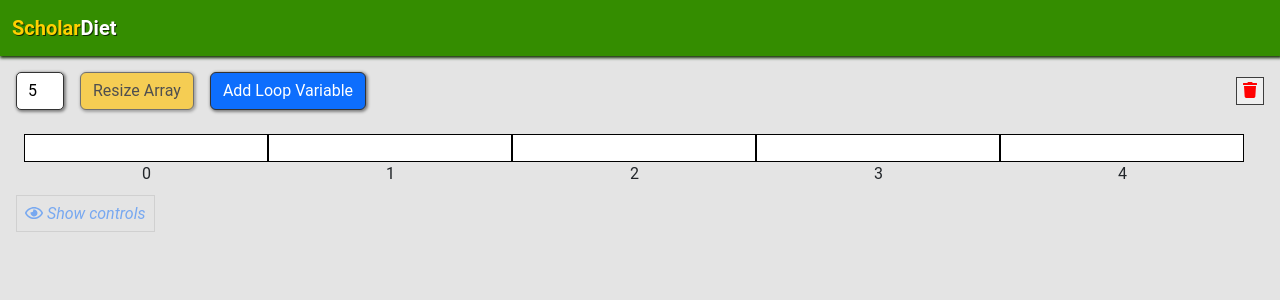
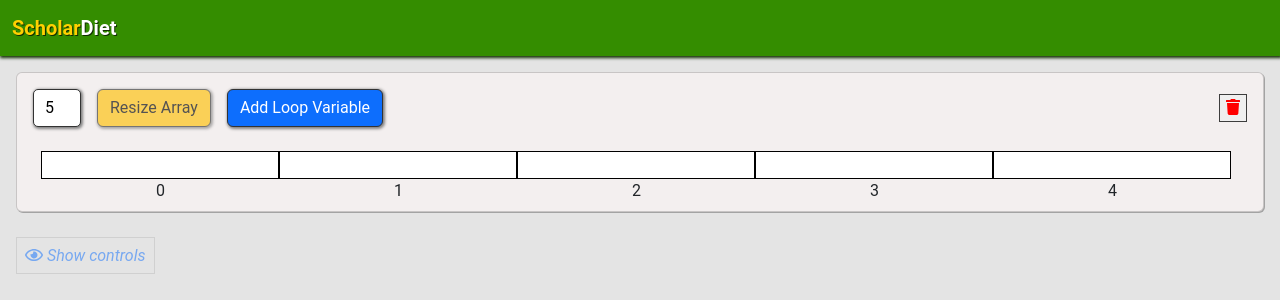
Before and after one commit to pks9862728888/scholar-diet, an Angular app in the folder frontend/: page /teaching-workspace in a window 1280 px wide. Both pictures are taken after a click on the button "Array". Shown: the top 300 px of the page. Built offline with nearby package versions, Linux system fonts and the light colour scheme.

Commit message:
Added card for components

```diff
--- a/frontend/src/app/teaching-workspace/components/array-cell/array-cell.component.ts
+++ b/frontend/src/app/teaching-workspace/components/array-cell/array-cell.component.ts
@@ -21,8 +21,8 @@ export class ArrayCellComponent {
   }
 
   getMaxCellWidth() : string {
-    var maxCellWidth = +Math.max(this.maxPaddingForArrayInBothSidesInPx - 1,
-      Math.floor((window.innerWidth - this.maxPaddingForArrayInBothSidesInPx) / this.maxCells));
+    var maxCellWidth = +Math.floor((window.innerWidth - this.maxPaddingForArrayInBothSidesInPx)
+      / this.maxCells);
     return maxCellWidth + "px";
   }
 
--- a/frontend/src/app/teaching-workspace/components/array/array.component.css
+++ b/frontend/src/app/teaching-workspace/components/array/array.component.css
@@ -1,7 +1,3 @@
-.array {
-    padding: 1rem;
-}
-
 .array-cells {
     padding: 0.5rem;
 }
@@ -45,14 +41,18 @@
     box-shadow: 1px 1px 3px 1px #808080;
 }
 
-.m-t-2rem {
+.pb-1rem {
+    padding-bottom: 1rem;
+}
+
+.mt-2rem {
     margin-top: 2rem;
 }
 
-.m-b-0_5rem {
+.mb-0_5rem {
     margin-bottom: 0.5rem;
 }
 
-.m-b-1rem {
+.mb-1rem {
     margin-bottom: 1rem;
 }
--- a/frontend/src/app/teaching-workspace/components/array/array.component.html
+++ b/frontend/src/app/teaching-workspace/components/array/array.component.html
@@ -1,6 +1,6 @@
-<section name="array" class="array">
-    <div class="d-flex temp" [ngClass]="{'m-b-1rem' : !arraySizeForm.get('maxSize')?.errors,
-                                    'm-b-0_5rem' : arraySizeForm.get('maxSize')?.errors}">
+<section name="array">
+    <div class="d-flex" [ngClass]="{'mb-1rem' : !arraySizeForm.get('maxSize')?.errors,
+                                    'mb-0_5rem' : arraySizeForm.get('maxSize')?.errors}">
         <div class="me-auto d-flex">
             <!-- Form for resizing array -->
             <form [formGroup]="arraySizeForm" class="d-flex">
@@ -23,11 +23,11 @@
             </button>
         </div>
     </div>
-    <div *ngIf="arraySizeForm.get('maxSize')?.errors" class="m-b-1rem">
+    <div *ngIf="arraySizeForm.get('maxSize')?.errors" class="mb-1rem">
         <small ><em>Array size should be a valid number ({{ minIdx }} - {{ maxAllowedSize }})</em></small>
     </div>
     <!-- Form for inserting loop control variables -->
-    <div *ngIf="showLoopVariableForm" class="m-b-1rem loop-var-form">
+    <div *ngIf="showLoopVariableForm" class="mb-1rem loop-var-form">
         <form [formGroup]="loopVariableForm">
             <div class="form-floating mb-3">
                 <input type="text" class="form-control" id="loop-var-name"
@@ -78,7 +78,7 @@
                     <em>Should be a valid number >= 0</em>
                 </small>
             </div>
-            <div class="form-check m-b-1rem">
+            <div class="form-check mb-1rem">
                 <input class="form-check-input" type="checkbox" id="loop-type"
                     [value]="loopVariableForm.get('isLoopIncrementing')"
                     formControlName="isLoopIncrementing">
@@ -97,7 +97,7 @@
         </form>
     </div>
     <!-- Array cells -->
-    <div class="array-cells d-flex" [id]="getUniqueArrayId()">
+    <div class="array-cells d-flex pb-1rem" [id]="getUniqueArrayId()">
         <array-cell *ngFor="let cellIdx of cellIdxList"
             [currIdx]="cellIdx"
             [maxCells]="getArraySize()"
@@ -105,7 +105,7 @@
             [componentRef]="getComponentRef()"></array-cell>
     </div>
     <!-- Array slider -->
-    <div class="m-t-2rem" *ngFor="let slider of arraySliderList">
+    <div class="mt-2rem" *ngFor="let slider of arraySliderList">
         <app-array-slider [name]="slider.name"
                           [minIdx]="slider.minIdx"
                           [maxIdx]="slider.maxIdx"
--- a/frontend/src/app/teaching-workspace/teaching-workspace.component.css
+++ b/frontend/src/app/teaching-workspace/teaching-workspace.component.css
@@ -1,3 +1,4 @@
+/* Workspace controls styling */
 .show-controls {
     cursor: pointer;
     text-decoration: none;
@@ -16,6 +17,16 @@
     box-shadow: 1px 1px #a3a3a3;
 }
 
+/* Workspace components sytling */
+.comp-card {
+    margin: 1rem;
+    z-index: 1;
+    box-shadow: 1px 1px #a3a3a3;
+    background-color: #f3efef;
+    overflow-x: hidden;
+    padding: 1rem;
+}
+
 .p-1r {
     padding: 1rem
 }
--- a/frontend/src/app/teaching-workspace/teaching-workspace.component.html
+++ b/frontend/src/app/teaching-workspace/teaching-workspace.component.html
@@ -1,10 +1,10 @@
 <!-- Show workspace components -->
 <section>
-    <div *ngFor="let component of componentList">
+    <div *ngFor="let component of componentList" class="card comp-card">
         <app-array *ngIf="component.type == ARRAY"
                     [componentRef]="component.reference"
                     (deleteComponentEvent)="deleteComponent($event)"
-                    [maxPaddingInBothSidesInPx]="10"></app-array>
+                    [maxPaddingInBothSidesInPx]="42"></app-array>
     </div>
 </section>
 <!-- Hide or display controls menu-bar -->
--- a/frontend/src/app/teaching-workspace/teaching-workspace.component.ts
+++ b/frontend/src/app/teaching-workspace/teaching-workspace.component.ts
@@ -15,7 +15,8 @@ export class TeachingWorkspaceComponent {
   // component enum types
   ARRAY: ComponentTypeEnum = ComponentTypeEnum.ARRAY;
 
-  constructor() { }
+  constructor() {
+  }
 
   addComponent(type: ComponentTypeEnum): void {
     // Add to component list
```
